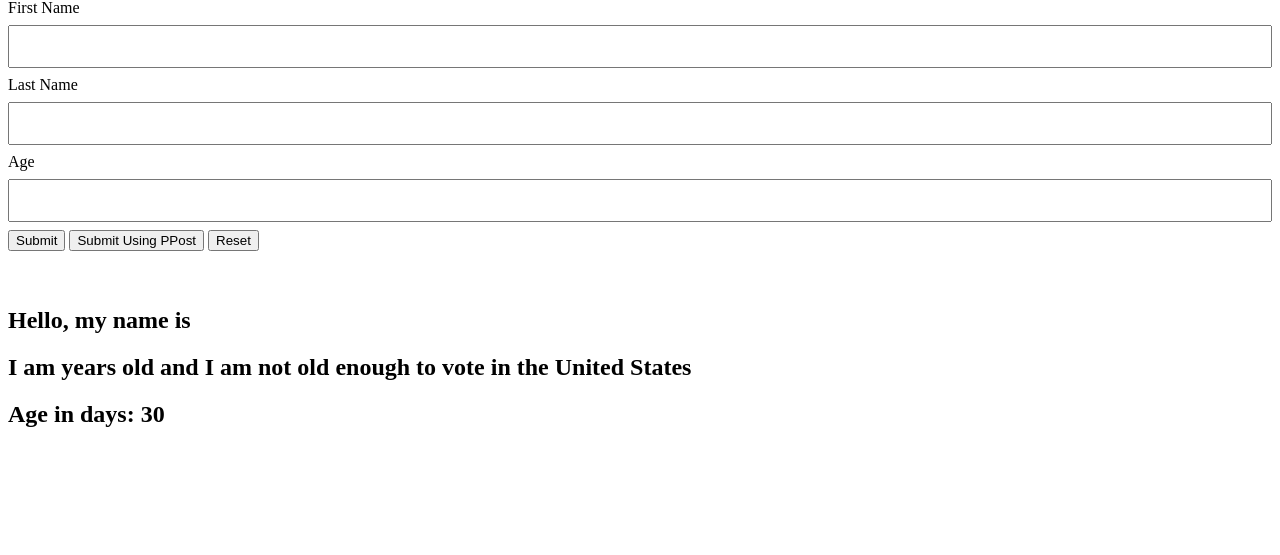
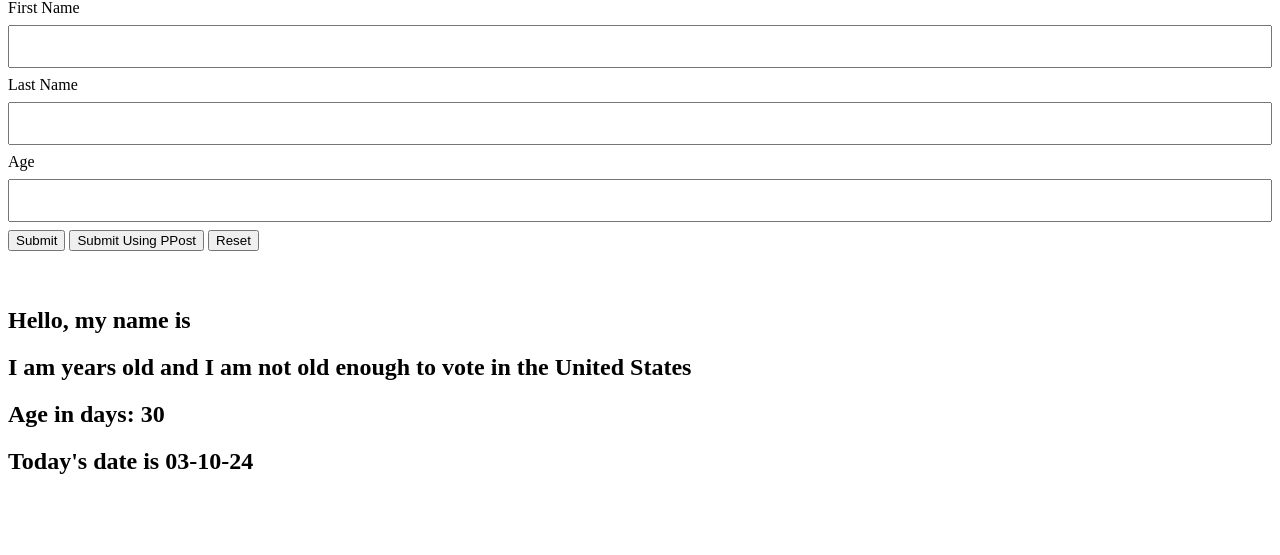
Before and after one commit to nikhildhage/proj1, a PHP site: page / in a window 1280 px wide. Shown: the part 81-636 px from the top of the page. Run offline with PHP 8.4, Linux system fonts and the light colour scheme.

Commit message:
Added Current Date

```diff
--- a/index.php
+++ b/index.php
@@ -103,7 +103,7 @@ if (isset($_POST['submit_post'])) {
                    }
                 ?></h2>
                 <h2><?php
-                //Calculates  number of Days given an age by user from form
+                //Calculates number of Days given an age by user from form
                  $currentYear = "2024"; // Replace with your desired year
                  $month = "02";   // Replace with your desired month (1-12)
                  $day = "10";     // Replace with your desired day (1-31)
@@ -116,6 +116,11 @@ if (isset($_POST['submit_post'])) {
                  $age_days = round($dateDiff / (60 * 60 * 24));
                  echo "Age in days: $age_days";
                 ?></h2>
+                <h2><?php
+                //Added Today's Date
+                    $currentDate=date("m-d-y");
+                    echo "Today's date is {$currentDate}";
+                ?></h2>
             </div>
         </form>
     </main>
```
